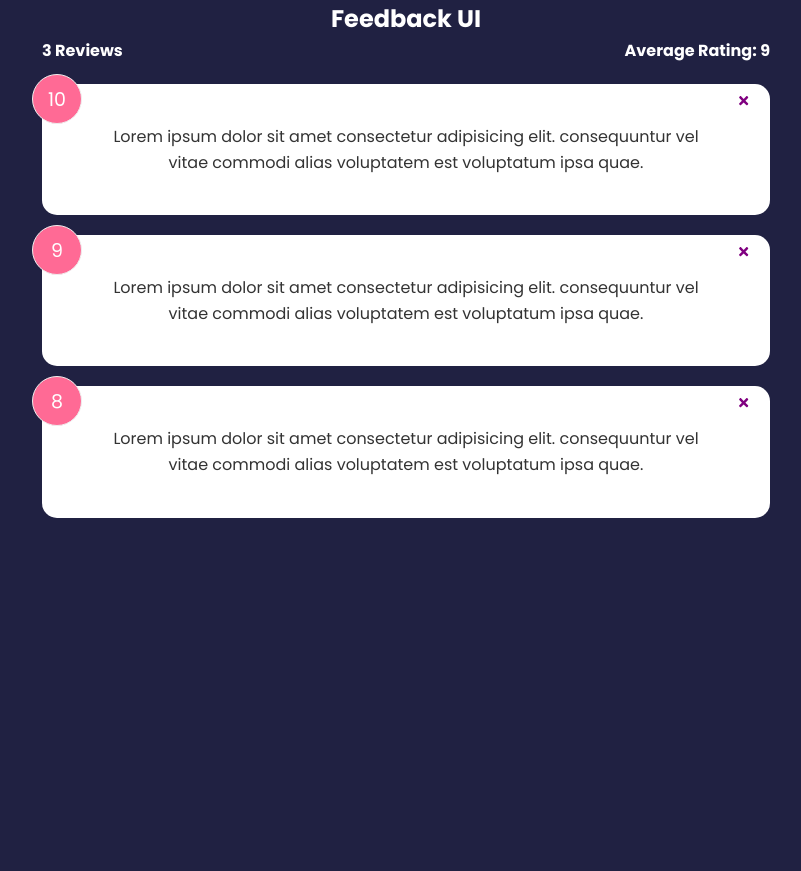
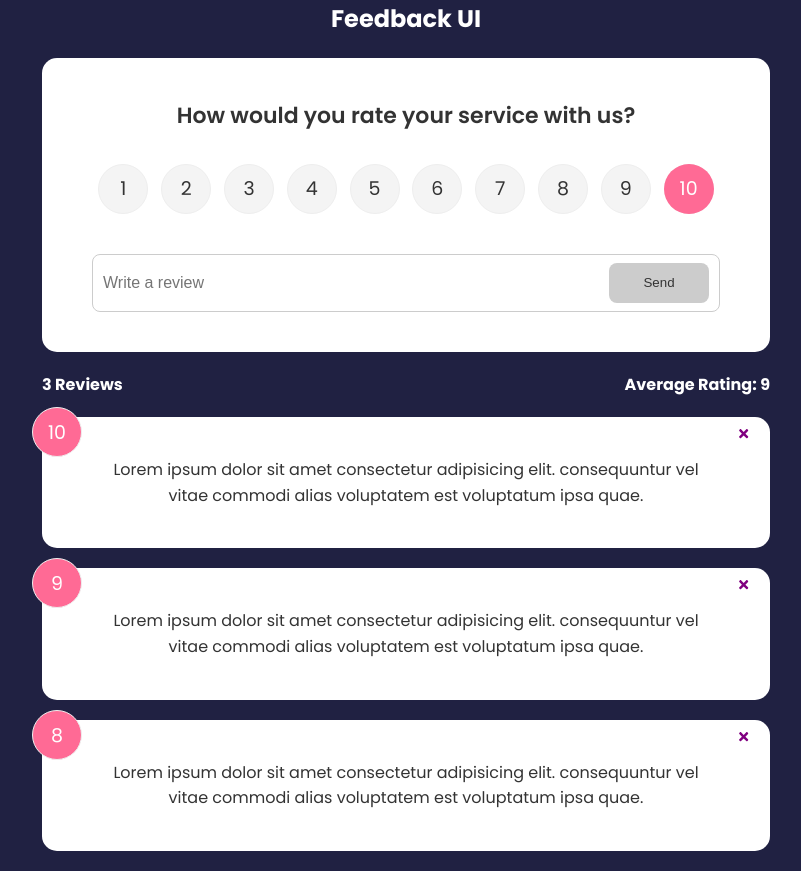
Before and after one commit to huyiqing1/feedback-app, a React (Create React App) app: page / in a window 1280 px wide. Shown: the whole page, without its empty margins (234-1035 px from the left). Before the commit the page ends 800 px from the top, so only its background shows below. Built offline with nearby package versions, Linux system fonts and the light colour scheme.

Commit message:
added form function and motion

```diff
--- a/package.json
+++ b/package.json
@@ -6,10 +6,12 @@
     "@testing-library/jest-dom": "^5.16.4",
     "@testing-library/react": "^13.2.0",
     "@testing-library/user-event": "^13.5.0",
+    "framer-motion": "^6.3.16",
     "react": "^18.1.0",
     "react-dom": "^18.1.0",
     "react-icons": "^4.4.0",
     "react-scripts": "5.0.1",
+    "uuid": "^8.3.2",
     "web-vitals": "^2.1.4"
   },
   "scripts": {
--- a/src/App.js
+++ b/src/App.js
@@ -1,8 +1,10 @@
+import { v4 as uuidv4 } from "uuid";
 import './css/App.css';
 import Header from './components/Header';
 import FeedbackData from './data/FeedbackData';
 import FeedbackList from './components/FeedbackList';
 import FeedbackStats from './components/FeedbackStats';
+import FeedbackForm from './components/FeedbackForm';
 import { useState } from 'react';
 
 function App() {
@@ -15,10 +17,16 @@
     }
   }
 
+  const addFeedback = (newFeedback) => {
+    newFeedback.id = uuidv4();
+    setFeedback([newFeedback, ...feedback]);
+  }
+
   return (
     <div className="App">
       <Header />
       <div className="container">
+        <FeedbackForm handleAdd={addFeedback} />
         <FeedbackStats feedback={feedback} />
         <FeedbackList feedback={feedback} handleDelete={handleDelete} />
       </div>
--- /dev/null
+++ b/src/components/FeedbackForm.jsx
@@ -0,0 +1,53 @@
+import { useState } from "react";
+import RatingSelect from "./RatingSelect";
+import Button from "./shared/Button";
+
+const FeedbackForm = ({ handleAdd }) => {
+
+    const [text, setText] = useState("");
+    const [btnDisabled, setBtnDisabled] = useState(true);
+    const [message, setMessage] = useState("");
+    const [rating, setRating] = useState(10);
+
+    const handleTextChange = ({ target: { value } }) => {
+        if (value === "") {
+            setBtnDisabled(true);
+            setMessage(null);
+        } else if (value !== "" && value.trim().length < 10) {
+            setMessage("Text must be at least 10 characters.")
+            setBtnDisabled(true);
+        } else {
+            setBtnDisabled(false);
+            setMessage(null);
+        }
+        setText(value);
+    }
+
+    const handleSubmit = (e) => {
+        e.preventDefault();
+        if (text.trim().length >= 10) {
+            const newFeedback = {
+                text,
+                rating,
+            }
+            handleAdd(newFeedback);
+            setText("");
+        }
+    }
+
+    return (
+        <div className="feedback-form">
+            <form onSubmit={handleSubmit}>
+                <h2>How would you rate your service with us?</h2>
+                <RatingSelect select={(rate) => setRating(rate)} />
+                <div className="input-group">
+                    <input onChange={handleTextChange} type="text" placeholder="Write a review" value={text} />
+                    <Button type="submit" isDisabled={btnDisabled} >Send</Button>
+                </div>
+                {message && <div className="message">{message}</div>}
+            </form>
+        </div>
+    );
+}
+
+export default FeedbackForm;
--- a/src/components/FeedbackList.jsx
+++ b/src/components/FeedbackList.jsx
@@ -1,3 +1,4 @@
+import { motion, AnimatePresence } from "framer-motion";
 import FeedbackItem from "./FeedbackItem";
 
 const FeedbackList = ({ feedback, handleDelete }) => {
@@ -6,9 +7,14 @@
     }
     return (
         <div className="feedback-list">
-            {feedback.map((item) => (
-                <FeedbackItem key={item.id} item={item} handleDelete={handleDelete} />
-            ))}
+            <AnimatePresence>
+                {feedback.map((item) => (
+                    <motion.div key={item.id} initial={{ opacity: 0 }} animate={{ opacity: 1 }} exit={{ opacity: 0 }} >
+                        <FeedbackItem key={item.id} item={item} handleDelete={handleDelete} />
+                    </motion.div>
+
+                ))}
+            </AnimatePresence>
         </div>
     );
 }
--- /dev/null
+++ b/src/components/RatingSelect.jsx
@@ -0,0 +1,32 @@
+import { useState } from "react";
+
+const RatingSelect = ({ select }) => {
+    const [selected, setSelected] = useState(10);
+
+    const handleChange = ({ currentTarget: { value } }) => {
+        select(+value);
+        setSelected(+value);
+    }
+
+    return (
+        <div className="rating-select">
+            <ul className='rating'>
+                {Array.from({ length: 10 }, (_, i) => (
+                    <li key={`rating-${i + 1}`}>
+                        <input
+                            type='radio'
+                            id={`num${i + 1}`}
+                            name='rating'
+                            value={i + 1}
+                            onChange={handleChange}
+                            checked={selected === i + 1}
+                        />
+                        <label htmlFor={`num${i + 1}`}>{i + 1}</label>
+                    </li>
+                ))}
+            </ul>
+        </div>
+    );
+}
+
+export default RatingSelect;
--- /dev/null
+++ b/src/components/shared/Button.jsx
@@ -0,0 +1,13 @@
+const Button = ({ children, version, type, isDisabled }) => {
+    return (
+        <button type={type} disabled={isDisabled} className={`btn btn-${version}`}>{children}</button>
+    );
+}
+
+Button.defaultProps = {
+    version: "primary",
+    type: 'button',
+    isDisabled: false,
+}
+
+export default Button;
--- a/src/css/index.css
+++ b/src/css/index.css
@@ -32,7 +32,8 @@
   margin-bottom: 30px;
 }
 
-.feedback-item {
+.feedback-item,
+.feedback-form {
   background-color: #fff;
   color: #333;
   border-radius: 15px;
@@ -41,12 +42,14 @@
   position: relative;
 }
 
-.feedback-item.reverse {
+.feedback-item.reverse,
+.feedback-form.reverse {
   background-color: rgba(0, 0, 0, 0.4);
   color: #fff;
 }
 
-.feedback-item h2 {
+.feedback-item h2,
+.feedback-form h2 {
   font-size: 22px;
   font-weight: 600;
   text-align: center;
```
Also changed, not shown: 1 other file (tests, documents, lock files or other folders).
